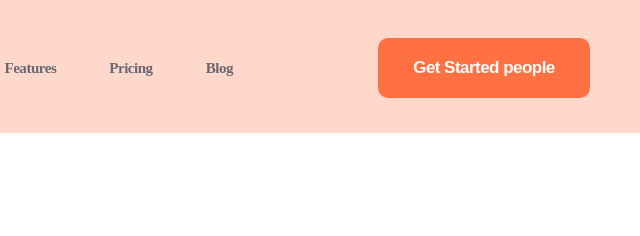
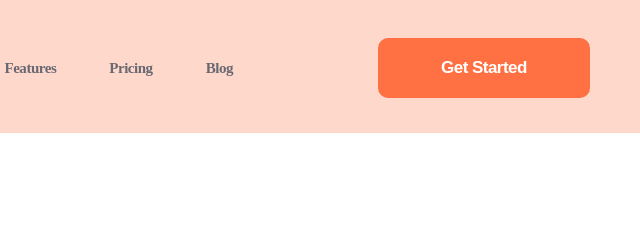
Before and after one commit to Tipdi/logo, a plain HTML site: page index.html in a window 1280 px wide. Shown: the top 236 px of the page, 609-1249 px from the left. Drawn offline with Linux system fonts and the light colour scheme.

Commit message:
Add files via upload

```diff
--- a/index.html
+++ b/index.html
@@ -43,7 +43,7 @@
         </nav>
         <div>
             <button class="button button_orange">
-                Get Started people
+                Get Started
             </button>
         </div>
     </div>
```
